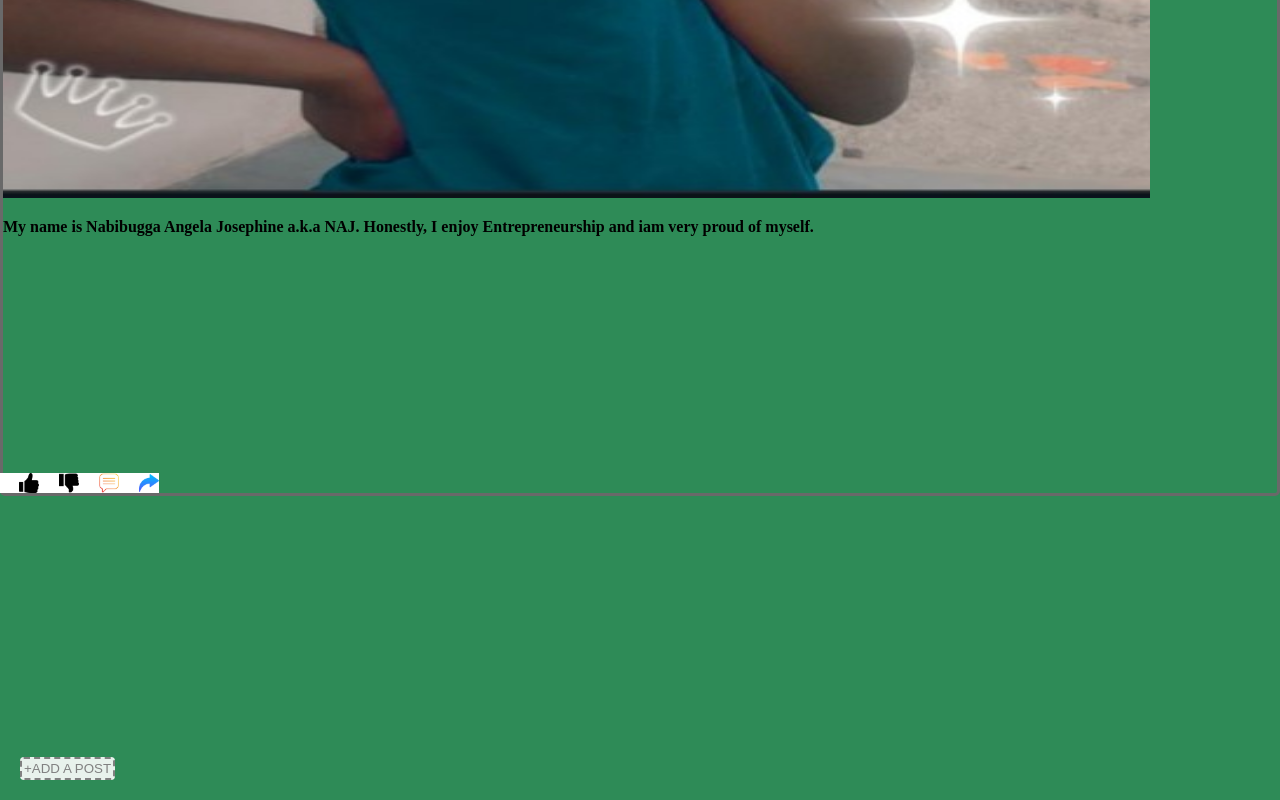
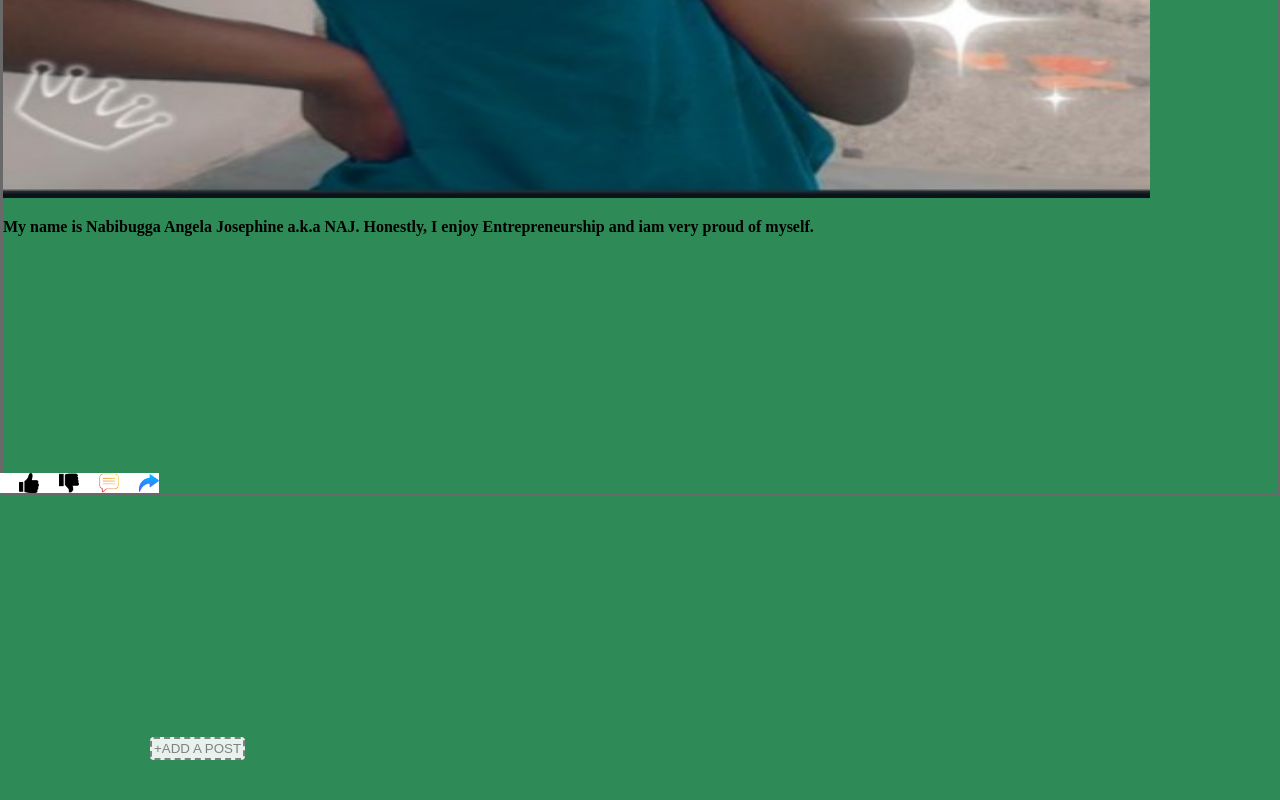
Before and after one commit to StuartWalker-creator/Nsangi-real-time, a plain HTML site: page update.html in a window 1280 px wide. Shown: the part 6372-7172 px from the top of the page. Drawn offline with Linux system fonts and the light colour scheme.

Commit message:
Update update.html

```diff
--- a/update.html
+++ b/update.html
@@ -61,11 +61,12 @@ body{margin:0px;
     background-color:rgba(253,253,253,0.9);
     border-radius:4px;
     border:2px dashed gray;
-    margin:20px;
+    margin-left:150px;
+    margin-bottom:40px;
     transition: background-color,padding 400ms ease;
   }
   .add-button:hover{
-    background-color:rgba( 253, 253, 253, 0.3);
+    background-color:rgba( 253, 253, 253, 0.7);
     padding:3px;
   }
 
```
